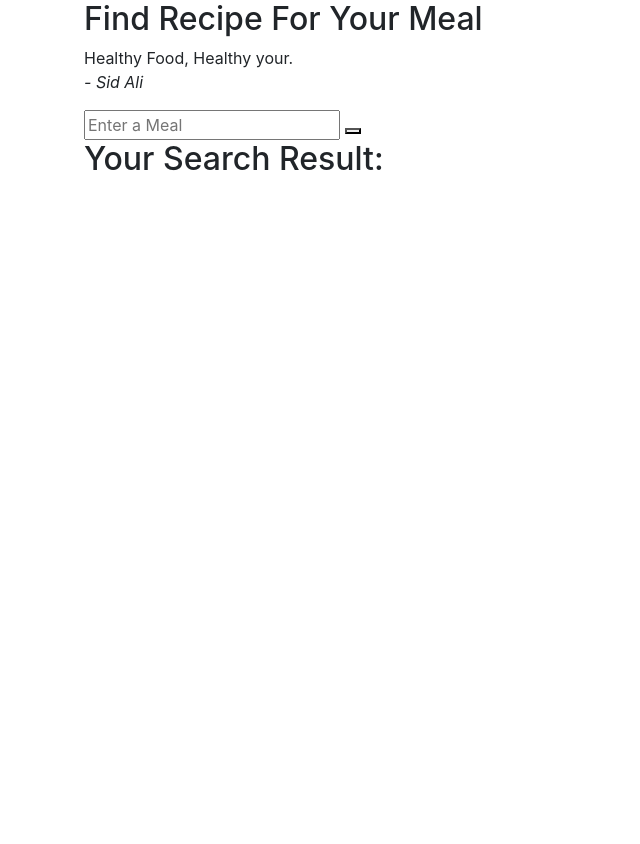
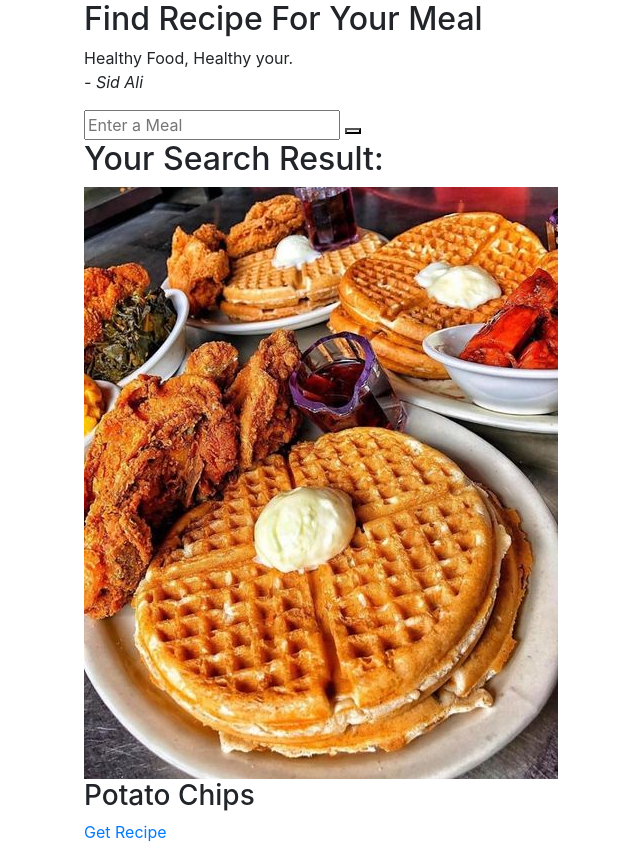
Before and after one commit to sid-al/Recipe-Generator_App, a plain HTML site: page app.html in a window 1280 px wide. Shown: the whole page, without its empty margins (1-641 px from the left). Before the commit the page ends 800 px from the top, so only its background shows below. Drawn offline with nearby package versions, Linux system fonts and the light colour scheme.

Commit message:
add div to contain image and div to contain button to get recipe

```diff
--- a/app.html
+++ b/app.html
@@ -28,7 +28,19 @@
 
       <div class = "meal-result">
         <h2 class ="title">Your Search Result:</h2>
-
+        <div id= "meal">
+          <!-- meal item -->
+          <div class = "meal-item">
+            <div class = "meal-img">
+              <img src = "/images/food.jpg" alt = "food">
+            </div>
+            <div class = "meal-name">
+              <h3>Potato Chips</h3>
+              <a href = "#" class = "recipe-btn">Get Recipe</a>
+            </div>
+          </div>
+          <!-- end of meal item -->
+        </div>
       </div>
     </div>
   </div>
```
Also changed, not shown: images/food.jpg (added).
